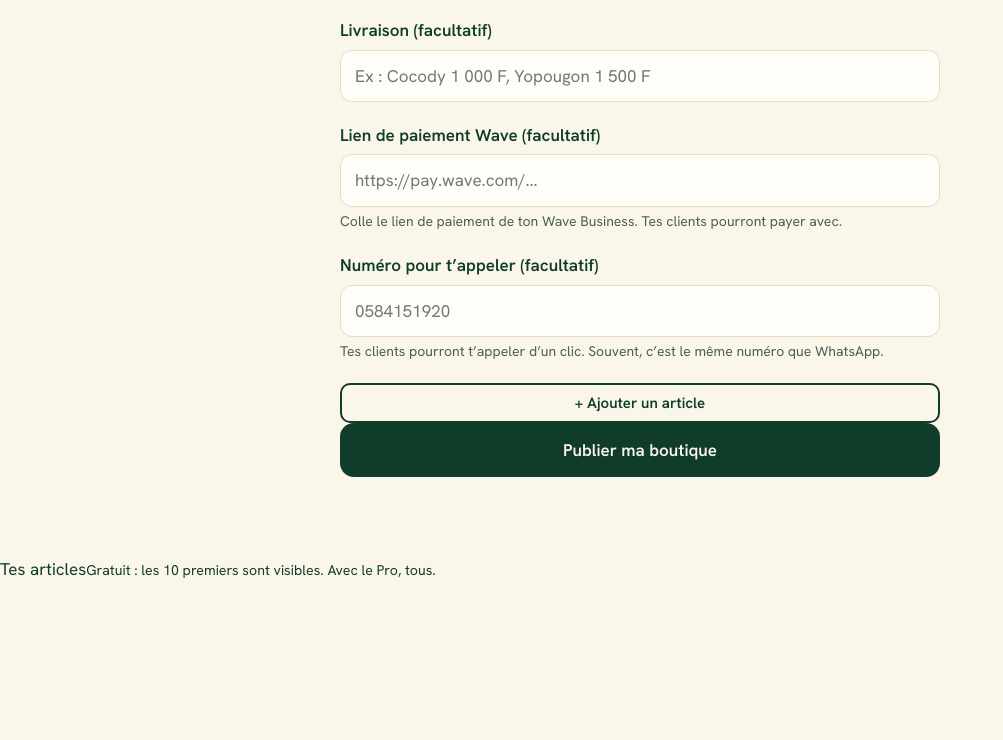
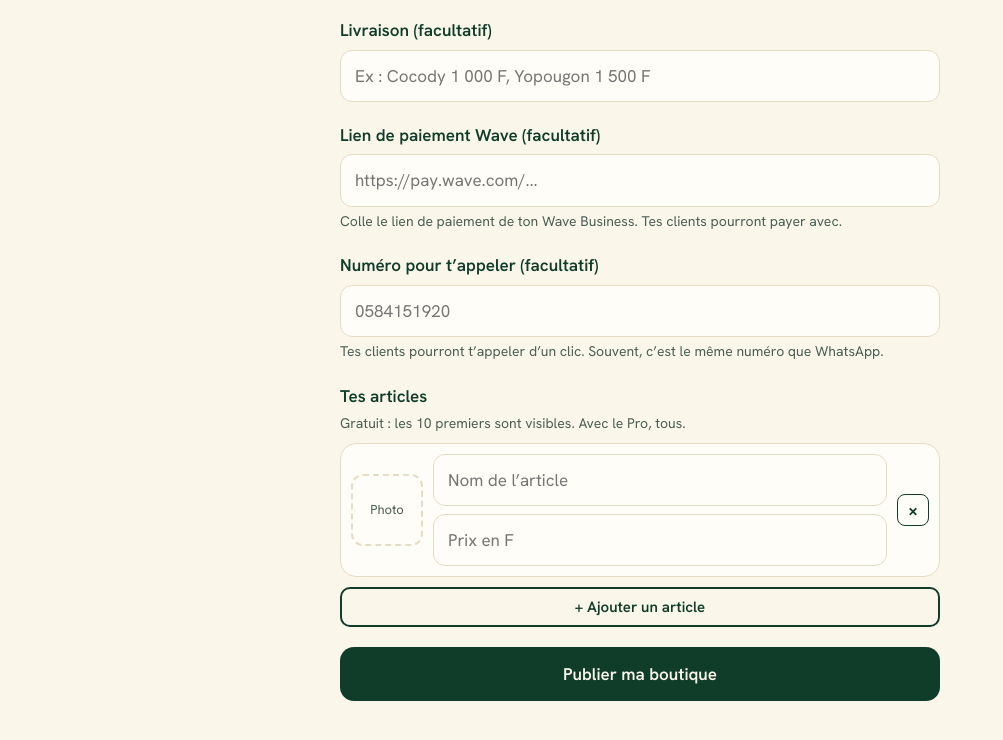
Before and after one commit to kadercoulibaly095-web/brobroli, a plain HTML site: page create.html in a window 1280 px wide. Shown: the part 728-1468 px from the top of the page, without its empty margins (0-1003 px from the left). Before the commit the page ends 1310 px from the top, so only its background shows below. Drawn offline with nearby package versions, Linux system fonts and the light colour scheme.

```diff
--- a/create.html
+++ b/create.html
@@ -30,12 +30,12 @@
 <div class="f"><label for="delivery">Livraison (facultatif)</label><input class="tx" id="delivery" maxlength="120" placeholder="Ex : Cocody 1 000 F, Yopougon 1 500 F"></div>
 <div class="f"><label for="wave">Lien de paiement Wave (facultatif)</label><input class="tx" id="wave" type="url" inputmode="url" autocapitalize="none" spellcheck="false" placeholder="https://pay.wave.com/..."><small>Colle le lien de paiement de ton Wave Business. Tes clients pourront payer avec.</small></div>
 <div class="f"><label for="phone">Numéro pour t’appeler (facultatif)</label><input class="tx" id="phone" type="tel" inputmode="tel" placeholder="0584151920"><small>Tes clients pourront t’appeler d’un clic. Souvent, c’est le même numéro que WhatsApp.</small></div>
-
+<div class="f"><span class="lb">Tes articles</span><small style="margin:-2px 0 8px">Gratuit : les 10 premiers sont visibles. Avec le Pro, tous.</small><div id="arts"></div>
 <button class="add" id="addArt" type="button">+ Ajouter un article</button></div>
 <button class="go" id="publish" type="button">Publier ma boutique</button>
 <p class="err" id="err" role="alert"></p>
 </div>
-<span class="lb">Tes articles</span><small style="margin:-2px 0 8px">Gratuit : les 10 premiers sont visibles. Avec le Pro, tous.</small>
+
 <div class="ok" id="done" hidden>
 <h2>Ta boutique est en ligne</h2>
 <p class="info">Partage ce lien à tes clients :</p>
@@ -53,7 +53,7 @@
   var $ = function (id) { return document.getElementById(id); };
   var MAX = 40;
   var ABO = { prix: "3 000 F", essai: 5, payLink: "https://pay.wave.com/m/M_ci_HSbImDT_M_Ro/c/ci/", mtn: "0584151920", whatsapp: "2250584151920" };
-  var SHORT = true; // true = lien court (monsite.netlify.app/chez-aminata), avec le fichier _redirects
+  var SHORT = true; // true = lien court (ex : brobroli.pages.dev/chez-aminata), avec le fichier 404.html
   if (DEMO) $("demoNote").hidden = false;
 
   var nameEl = $("name"), slugEl = $("slug"), slugTouched = false;
@@ -129,7 +129,6 @@
       var url = SHORT ? location.origin + "/" + shop.slug : new URL("shop.html?b=" + shop.slug, location.href).href;
       $("formBox").hidden = true; $("done").hidden = false;
       $("shopLink").textContent = url;
-      var end = new Date(Date.now() + ABO.essai * 864e5).toLocaleDateString("fr-FR");
       var proof = "https://wa.me/" + ABO.whatsapp + "?text=" + encodeURIComponent("Bonjour, voici ma preuve de paiement pour ma boutique " + name + " : " + url);
       var h = "<b>Ta boutique est en version Gratuite</b> (10 articles visibles, avec la mention Brobroli). Passe au <b>Pro</b> pour " + ABO.prix + " par mois : tous tes articles et sans la mention Brobroli.";
       h += '<div style="display:grid;gap:8px;margin:12px 0">';
```
